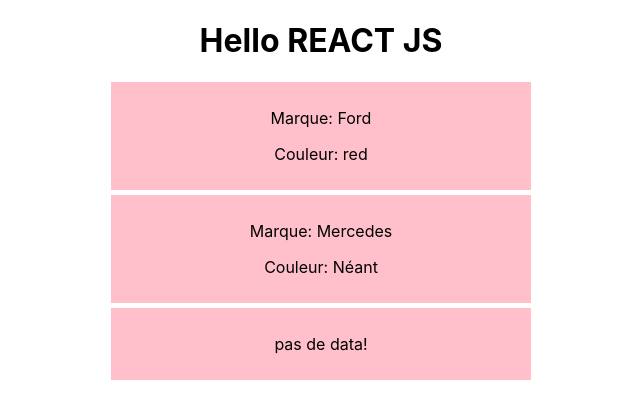
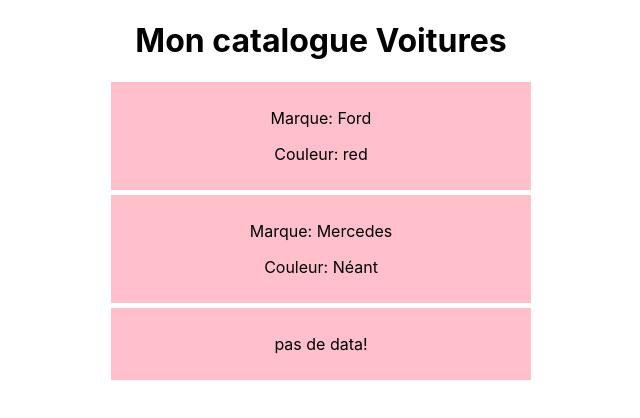
Before and after one commit to abdoulkarim22/React-js-Initiale, a React (Create React App) app in the folder react-js-initiale/: page / in a window 1280 px wide. Shown: the top 418 px of the page, without its empty margins (319-959 px from the left). Built offline with nearby package versions, Linux system fonts and the light colour scheme.

Commit message:
conditions

```diff
--- a/react-js-initiale/src/App.js
+++ b/react-js-initiale/src/App.js
@@ -1,20 +1,25 @@
 import { Component } from 'react';
 import Car from './components/Cars';
+import Mycars from './components/Mycars';
 import './App.css';
 
 
  class  App extends Component  {
+
+
+
+state = {
+  titre: ' Mon catalogue Voitures'
+}
+
 
   render (){
 
     return (
       <div className='App'>
 
-      <h1>Hello REACT JS</h1>
+        <Mycars title={this.state.titre}/>
 
-        <Car color='red'>Ford</Car>
-        <Car olor='green'>Mercedes</Car>
-        <Car color="black"></Car>
       </div>
     );
 
--- a/react-js-initiale/src/components/Mycars.jsx
+++ b/react-js-initiale/src/components/Mycars.jsx
@@ -1,10 +1,15 @@
 import React, { Component } from "react";
+import Car from "./Cars";
 
 class Mycars extends Component{
     render (){
+
         return (
             <>
-
+              <h1>{this.props.title}</h1>
+              <Car color='red'>Ford</Car>
+              <Car olor='green'>Mercedes</Car>
+              <Car color="black"></Car>
             </>
         )
     }
```
